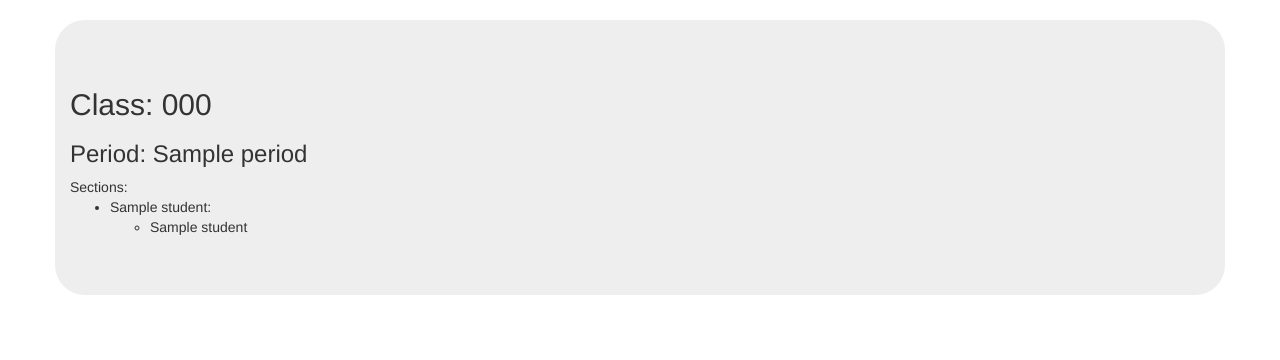
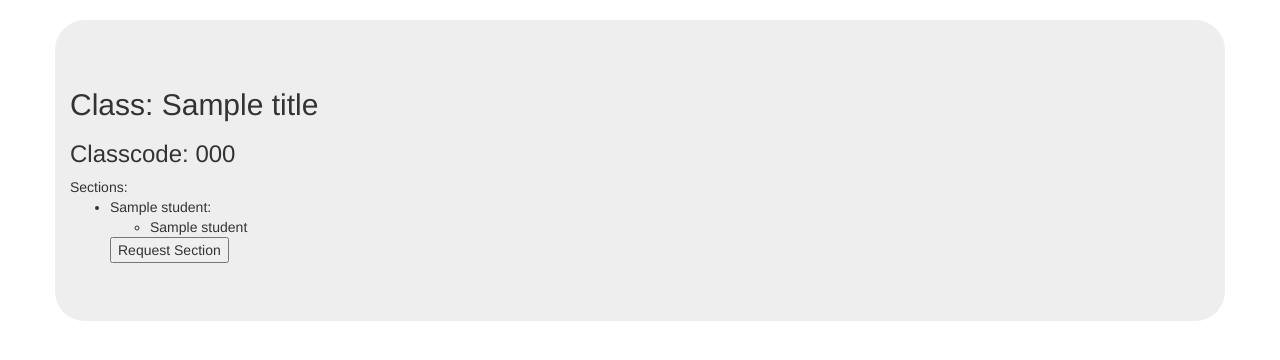
Before and after one commit to abrarahmed56/StuyApp, a Flask app: template templates/class.html in a window 1280 px wide. Shown: the part 52-412 px from the top of the page. Run offline with Flask 2, Linux system fonts and the light colour scheme; the template is opened without the code that fills it: most values are stand-ins (such as "Sample title", 1, 10 or a date in 2020); parts of the project's set-up code (start-up, migrations or seed data) failed here and were passed over; some libraries are stand-ins or nearby versions.

Commit message:
finally finished request from class page

```diff
--- a/app.py
+++ b/app.py
@@ -151,10 +151,10 @@ def schedule():
                 section = que[pdorsection]
                 teacher = pdorsection[pdorsection.find(",")+2:]
                 print "adding teacher:" + teacher
-                teachers.append(teacher)
                 print "people in section: " + str(section)
                 if username in section:
                     print "usr in period"
+                    teachers.append(teacher)
                     sections.append(pdorsection[:pdorsection.find(",")])
     print str(q)
     print "codes: " + str(schedule)
@@ -164,31 +164,98 @@ def schedule():
     print "periods: " + str(periods)
     for x in db.classes.find():
         print "class: " + str(x)
+    print str(db.users.find_one({'name':username}))
     return render_template("schedule2.html", L = schedule, D = schedule, T = teachers, titles=titles, T2=teachers, periods=periods, teachers=teachers, sections=sections, col1="Code", col2="Class", col3="Teacher", col4="Section", col5="Period", schedule=schedule)
 
-@app.route("/class/<code>")
+@app.route("/class/<code>", methods=["GET", "POST"])
 def classpage(code):
+    if request.method=="POST":
+        username = session['user']
+        thisSection = request.form.get("requested", None).replace("-", ",")
+        code = request.form.get("code", None)
+        print "classcode: " + code + "endcode"
+        print "class thissection:P " + thisSection
+        print "end section"
+        q = db.classes.find_one({'code':code+"\r"})
+        if 'title' in q:
+            title = q['title']
+        else:
+            title = ''
+        print "title" + title
+        print "q: "
+        print str(q)
+        print "AAAH"
+        qSections = q['sections']
+        print "qsections: "
+        print str(qSections).replace("\r","")
+        for s in qSections:
+            print "s:"
+            print s
+        print "thisSection: " + thisSection+"endsection"
+        #users = qSections[thisSection]
+        print "hello"
+        print thisSection.replace("\n", "")
+        if thisSection.replace("\n","") in qSections:
+            print "users: "
+            users = qSections[thisSection.replace("\n","")]
+            print "done"
+            if title=='':
+                s = username + " would like your spot in " + thisSection + " in " + code
+            else:
+                s = username + " would like your spot in " + thisSection + " of " + title + " class"
+            print s
+            req(users, s)
+            flash("Request Submitted!")
+        else:
+            print "fail"
+        '''for doc in db.classes.find():
+            print doc
+            sections = doc['sections']
+            print "class sections: " + str(sections)
+            for section in sections:
+                print section
+                if section.replace==thisSection:
+                    print "correct doc? " + str(sections[section])
+                    users = sections[section]
+                    print "users; " + str(users)
+                    s = username + " would like your spot in " + thisSection + " of " + thisTeacher + "'s class"
+                    print s
+                    req(users, s)
+                    flash("Request Submitted!")
+                else:
+                    print "incorrect doc? " + str(section).replace("\r","\n")+"enddoc"
+                    print "thissection" + thisSection + "endsection"'''
     if 'user' not in session:
         flash("Please login first")
         return redirect(url_for("login"))
     code = code.replace("%20"," ")
-    q = db.classes.find_one({'title':code+"\r"})
+    q = db.classes.find_one({'code':code+"\r"})
+    print "here"
     if q == None:
-        return "Your search yielded no results"
+        q = db.classes.find_one({'title':code+"\r"})
+        code = q['code']
+        return redirect("/class/"+code.replace("\r", ""))
+        if q == None:
+            return "Your search yielded no results"
+    else:
+        if 'title' in q:
+            title = q['title']
+        else:
+            title = "N/A"
     #y = db.classes.find({'code':code[:-2]})
-    for x in db.classes.find():
-        print "x"
-        print x['code']
-    print "code: " + code
-    print "q: " + str(q)
+    #for x in db.classes.find():
+    #print "x"
+    #print x['code']
+    #print "code: " + code
+    #print "q: " + str(q)
     classList = q['sections']
     print "classList: " + str(classList)
     studentsInClass = {}
     for x in classList:
-        print "element in classlist: " + x
-        print "class[x]" + str(classList[x])
+        #print "element in classlist: " + x
+        #print "class[x]" + str(classList[x])
         studentsInClass[x]=classList[x]
-        print studentsInClass
+        #print studentsInClass
         if x[:2]!="pd":
             teacher = x[x.find(",")+2]
         else:
@@ -205,21 +272,23 @@ def classpage(code):
     #else:
     #    period = "Unknown"
     #teacher = x['teacher']
-
-    return render_template("class.html", code=code, similar = [], students = studentsInClass, teacher = teacher)
+    print "return here"
+    return render_template("class.html", code=code, similar = [], students = studentsInClass, teacher = teacher, title=title)
 
 def req(users, s):
     print "request submit"
+    username = session['user']
     for user in users:
-        print 'user: ' + user
-        q = db.users.find_one({'name':user})
-        if q == None:
-            print "none"
-        print "q: " + str(q)
-        messages = q['messages']
-        print "msgs: " + str(messages)
-        messages.append(s)
-        db.users.update({'name':user}, {'$set':{'messages':messages}}, multi=True)
+        if username != user:
+            print 'user: ' + user
+            q = db.users.find_one({'name':user})
+            if q == None:
+                print "none"
+            print "q: " + str(q)
+            messages = q['messages']
+            print "msgs: " + str(messages)
+            messages.append(s)
+            db.users.update({'name':user}, {'$set':{'messages':messages}}, multi=True)
         print str(db.users.find_one({'name':user}))
 
 @app.route("/teacher/<teacher>", methods=["GET", "POST"])
@@ -309,6 +378,8 @@ def teacherpage(teacher):
         #if 'period' in i:
         #periods[c['period']] = i        '''
     print "end for in teacher"
+    if codes==[]:
+        return "your search yielded no results"
     return render_template("teacher.html", classes=teachersClasses, teacher = thisTeacher.title(), codes=codes, L = list(set(classes)), D = periods)
 
 @app.route("/student/<username>")
@@ -348,10 +419,10 @@ def allowed_file(filename):
 def login():
     #db.users.update({}, {'$set':{'messages':[]}}, multi=True)
     #db.users.update({},{'$set':{'confirmed':0}}, multi=True)
-    for x in db.users.find():
+    for x in db.classes.find():
         #if x['messages']!=[]:
         #print 'YESYESYESYES'
-        print "user: " + str(x)
+        print "class: " + str(x)
     #db.classes.remove()
     #db.users.remove()
     #LOG IN
--- a/templates/class.html
+++ b/templates/class.html
@@ -25,8 +25,8 @@
 {% endblock navbarr %}
 {% block bodycontent %}
 <div class="container jumbotron" style="border-radius:30px">
-  <h2> Class: {{code}} </h1>
-  <h3> Period: {{period}} </h2>
+  <h2> Class: {{title}} </h1>
+  <h3> Classcode: {{code}} </h2>
   <!--Similar Classes: <br>
   {% for i in similar %}
   <a href="/class/{{code[:-2]+i}}"> {{code[:-2]+i}} </a> <br>
@@ -41,6 +41,11 @@
       <li>{{j}}</li>
       {% endfor %}
     </ul>
+    <form method="POST">
+      <input type="hidden" name="requested" value="{{ i|replace(',', '-') }}"></input>
+      <input type="hidden" name="code" value={{code}}></input>
+      <input type="submit" value="Request Section"></submit>
+    </form>
     <!--<li><a href="/student/{{i}}">{{i}}</a></li>-->
     {% endfor %}
   </ul>
```
Also changed, not shown: templates/teacher.html (+1 -6 lines).
